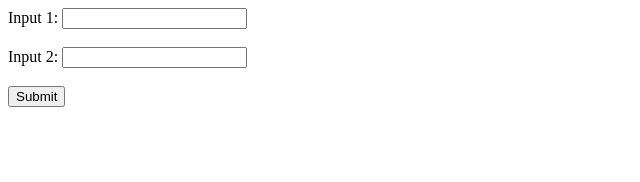
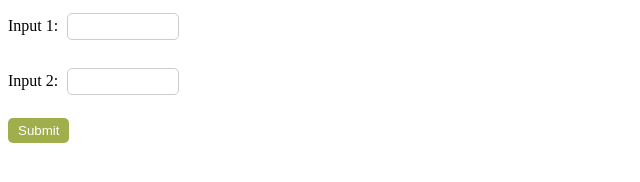
Before and after one commit to Maza455/LC_Day2.Exercise, a plain HTML site: page index.html in a window 1280 px wide. Shown: the whole page, without its empty margins (0-640 px from the left). Drawn offline with Linux system fonts and the light colour scheme.

Commit message:
Adding two inputs to get a sum

```diff
--- a/index.html
+++ b/index.html
@@ -1,19 +1,21 @@
 <!DOCTYPE html>
 <html>
 <head>
-	<title>Form Example</title>
+	<title>Sum</title>
+	<link rel="stylesheet" type="text/css" href="./style/style.css">
 </head>
 <body>
 	<form>
 		<label for="input1">Input 1:</label>
-		<input type="text" id="input1" name="input1"><br><br>
+		<input type="number" id="input1" name="input1"><br><br>
 
 		<label for="input2">Input 2:</label>
-		<input type="text" id="input2" name="input2"><br><br>
-        <label id="output"></label>
-		<button type="button" onclick="showAlert()">Submit</button>
+		<input type="number" id="input2" name="input2"><br><br>
+
+		<button type="button" onclick="showSum()">Submit</button>
+		<p id="result"></p>
 	</form>
 
-    <script src="./script/script.js"></script>
+	<script src="./script/script.js"></script>
 </body>
 </html>
--- a/script/script.js
+++ b/script/script.js
@@ -1,10 +1,8 @@
-let input1 = document.getElementById("input1").value;
-let input2 = document.getElementById("input2").value;
+function showSum() {
+	let input1 = document.getElementById("input1").value;
+	let input2 = document.getElementById("input2").value;
 
-		function showAlert() {
-			alert("Input 1: " + input1 + "\nInput 2: " + input2);
-		}
+	let sum = Number(input1) + Number(input2);
 
-showAlert();
-
-let btnBull = document.getElementById('output');
+	document.getElementById("result").innerHTML = "The sum is: " + sum;
+}
--- /dev/null
+++ b/style/style.css
@@ -0,0 +1,16 @@
+input[type="number"] {
+	width: 100px;
+	padding: 5px;
+	margin: 5px;
+	border: 1px solid #ccc;
+	border-radius: 5px;
+}
+
+button {
+	padding: 5px 10px;
+	background-color: #a0af4c;
+	color: rgb(255, 255, 255);
+	border: none;
+	border-radius: 5px;
+	cursor: pointer;
+}
```
